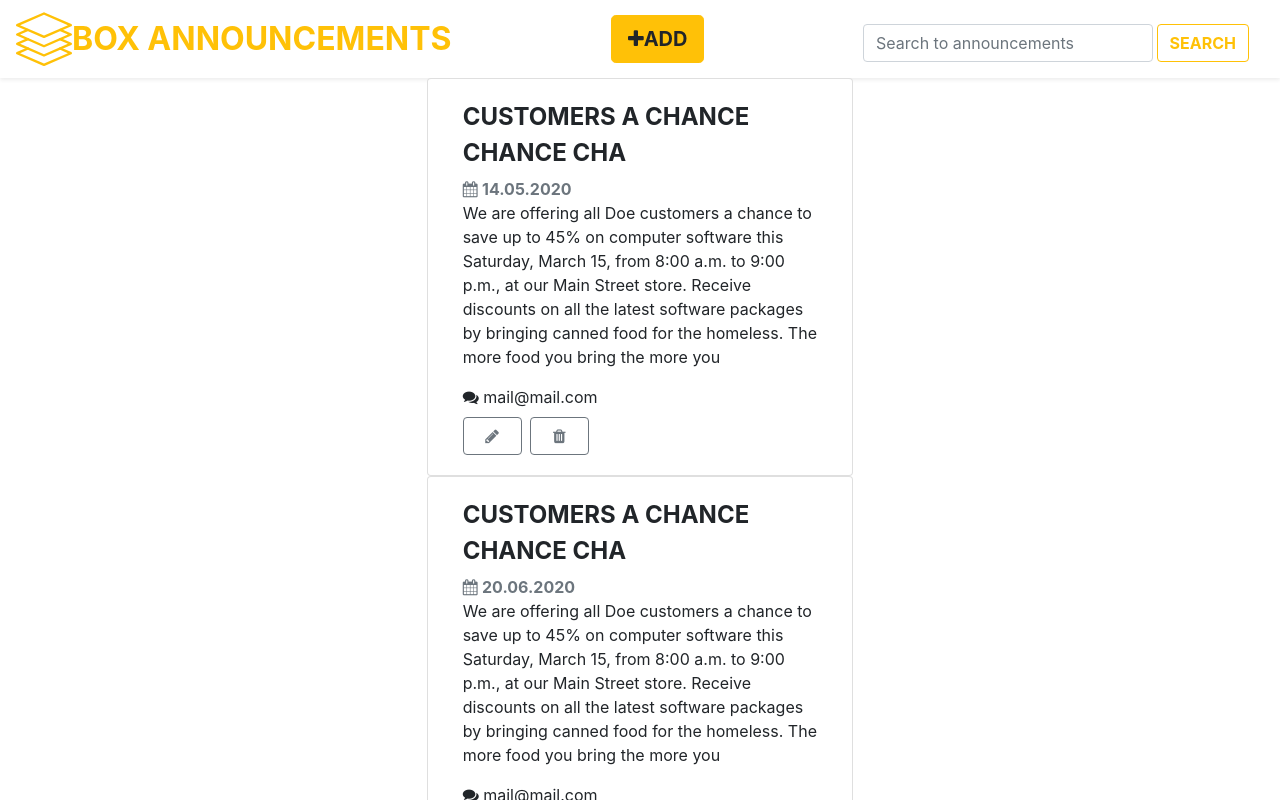
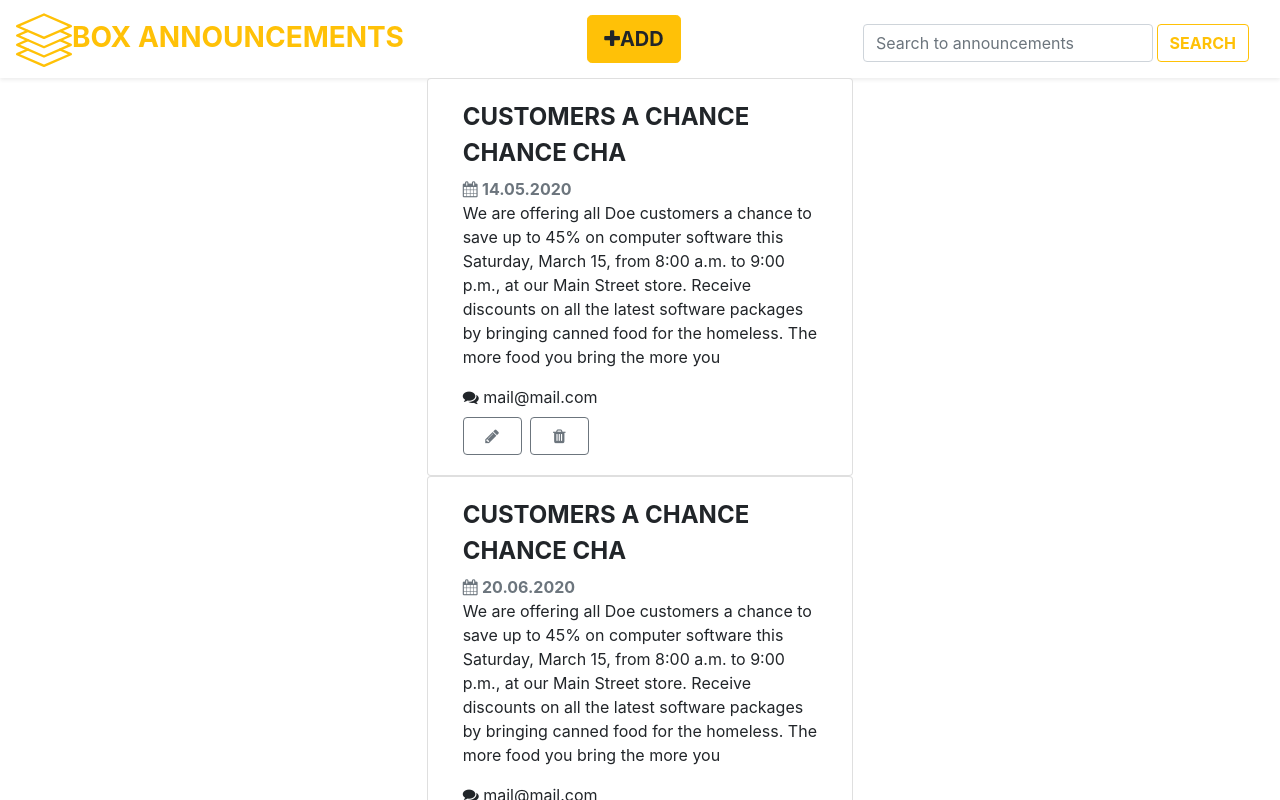
Before and after one commit to teneons/box-announcements, a React (Create React App) app: page / in a window 1280 px wide. Shown: the top 800 px of the page. Built offline with nearby package versions, Linux system fonts and the light colour scheme.

Commit message:
fix font size for logo

```diff
--- a/src/components/Header/Header.css
+++ b/src/components/Header/Header.css
@@ -6,5 +6,5 @@
 }
 
 .TextNameApp {
-    font-size: 4vh;
+    font-size: 3.5vh;
 }
```
